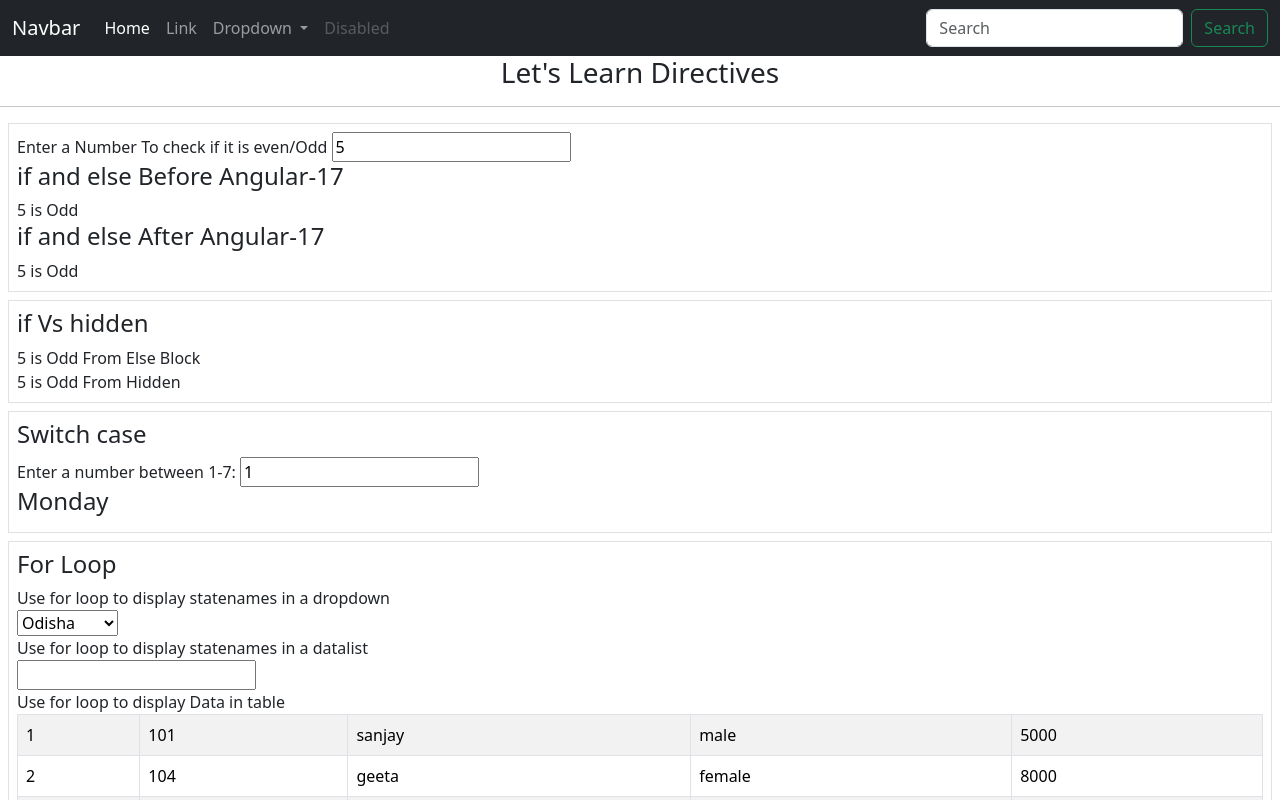
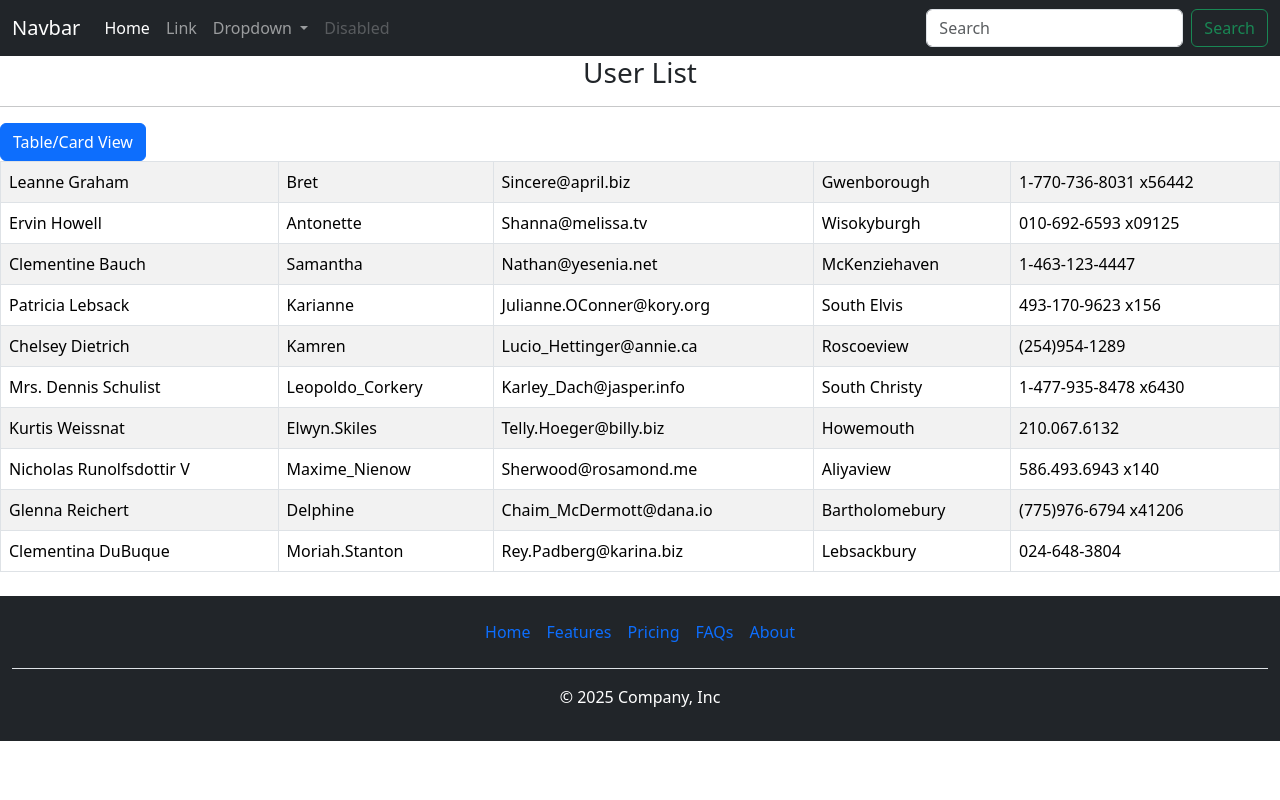
Before and after one commit to sanjaysamantra1/angular_project_may_2025, an Angular app: page / in a window 1280 px wide. Shown: the top 800 px of the page. Built offline with nearby package versions, Linux system fonts and the light colour scheme.

Commit message:
directives

```diff
--- a/src/app/components/body/body.component.html
+++ b/src/app/components/body/body.component.html
@@ -1,4 +1,5 @@
 <div class="body">
-    <!-- <app-databinding></app-databinding> -->
-     <app-directives></app-directives>
+  <!-- <app-databinding></app-databinding> -->
+  <!-- <app-directives></app-directives> -->
+  <app-users></app-users>
 </div>
--- a/src/app/components/body/body.component.ts
+++ b/src/app/components/body/body.component.ts
@@ -1,12 +1,14 @@
 import { Component, ViewEncapsulation } from '@angular/core';
 import { DatabindingComponent } from '../databinding/databinding.component';
 import { DirectivesComponent } from '../directives/directives.component';
+import { UsersComponent } from '../users/users.component';
 
 @Component({
   selector: 'app-body',
   imports: [
     // DatabindingComponent,
-    DirectivesComponent
+    // DirectivesComponent
+    UsersComponent
   ],
   templateUrl: './body.component.html',
   styleUrl: './body.component.css',
--- a/src/app/components/directives/directives.component.html
+++ b/src/app/components/directives/directives.component.html
@@ -68,6 +68,19 @@
 
   <div>Use for loop to display Data in table</div>
   <table class="table table-bordered table-striped">
+    <thead>
+      <tr>
+        <th>Index</th>
+        <th>eId</th>
+        <th>Name</th>
+        <th>Gender</th>
+        <th>Salary</th>
+        <th>is First?</th>
+        <th>is Last?</th>
+        <th>is Even?</th>
+        <th>is Odd?</th>
+      </tr>
+    </thead>
     <tbody>
       @for(emp of employees;track $index){
         <tr>
@@ -76,6 +89,10 @@
           <td>{{emp.name}}</td>
           <td>{{emp.gender}}</td>
           <td>{{emp.sal}}</td>
+          <td>{{$first}}</td>
+          <td>{{$last}}</td>
+          <td>{{$even}}</td>
+          <td>{{$odd}}</td>
         </tr>
       }
     </tbody>
--- /dev/null
+++ b/src/app/components/users/users.component.html
@@ -0,0 +1,39 @@
+<h3 class="text-center">User List</h3>
+<hr>
+<button class="btn btn-primary" (click)="flag=!flag">Table/Card View</button>
+
+@if(flag){
+<table class="table table-bordered table-striped">
+  <tbody>
+    @for(user of user_list;track $index){
+    <tr>
+      <td>{{user.name}}</td>
+      <td>{{user.username}}</td>
+      <td>{{user.email}}</td>
+      <td>{{user.address.city}}</td>
+      <td>{{user.phone}}</td>
+    </tr>
+    }
+  </tbody>
+</table>
+}@else {
+<div class="container">
+  <div class="row">
+    @for(user of user_list;track $index){
+    <div class="col-sm-3">
+      <div class="card text-center">
+        <img src="https://toppng.com/uploads/preview/icons-logos-emojis-user-icon-png-transparent-11563566676e32kbvynug.png" class="card-img-top" alt="...">
+        <div class="card-body">
+          <h5 class="card-title">{{user.name}}</h5>
+          <p class="card-text">{{user.username}}</p>
+          <p class="card-text">{{user.email}}</p>
+          <p class="card-text">{{user.address.city}}</p>
+          <p class="card-text">{{user.phone}}</p>
+          <a href="#" class="btn btn-primary">Details</a>
+        </div>
+      </div>
+    </div>
+    }
+  </div>
+</div>
+}
--- /dev/null
+++ b/src/app/components/users/users.component.ts
@@ -0,0 +1,244 @@
+import { Component } from '@angular/core';
+
+@Component({
+  selector: 'app-users',
+  imports: [],
+  templateUrl: './users.component.html',
+  styleUrl: './users.component.css'
+})
+export class UsersComponent {
+  flag:boolean = true;
+
+  user_list = [
+    {
+      "id": 1,
+      "name": "Leanne Graham",
+      "username": "Bret",
+      "email": "Sincere@april.biz",
+      "address": {
+        "street": "Kulas Light",
+        "suite": "Apt. 556",
+        "city": "Gwenborough",
+        "zipcode": "92998-3874",
+        "geo": {
+          "lat": "-37.3159",
+          "lng": "81.1496"
+        }
+      },
+      "phone": "1-770-736-8031 x56442",
+      "website": "hildegard.org",
+      "company": {
+        "name": "Romaguera-Crona",
+        "catchPhrase": "Multi-layered client-server neural-net",
+        "bs": "harness real-time e-markets"
+      }
+    },
+    {
+      "id": 2,
+      "name": "Ervin Howell",
+      "username": "Antonette",
+      "email": "Shanna@melissa.tv",
+      "address": {
+        "street": "Victor Plains",
+        "suite": "Suite 879",
+        "city": "Wisokyburgh",
+        "zipcode": "90566-7771",
+        "geo": {
+          "lat": "-43.9509",
+          "lng": "-34.4618"
+        }
+      },
+      "phone": "010-692-6593 x09125",
+      "website": "anastasia.net",
+      "company": {
+        "name": "Deckow-Crist",
+        "catchPhrase": "Proactive didactic contingency",
+        "bs": "synergize scalable supply-chains"
+      }
+    },
+    {
+      "id": 3,
+      "name": "Clementine Bauch",
+      "username": "Samantha",
+      "email": "Nathan@yesenia.net",
+      "address": {
+        "street": "Douglas Extension",
+        "suite": "Suite 847",
+        "city": "McKenziehaven",
+        "zipcode": "59590-4157",
+        "geo": {
+          "lat": "-68.6102",
+          "lng": "-47.0653"
+        }
+      },
+      "phone": "1-463-123-4447",
+      "website": "ramiro.info",
+      "company": {
+        "name": "Romaguera-Jacobson",
+        "catchPhrase": "Face to face bifurcated interface",
+        "bs": "e-enable strategic applications"
+      }
+    },
+    {
+      "id": 4,
+      "name": "Patricia Lebsack",
+      "username": "Karianne",
+      "email": "Julianne.OConner@kory.org",
+      "address": {
+        "street": "Hoeger Mall",
+        "suite": "Apt. 692",
+        "city": "South Elvis",
+        "zipcode": "53919-4257",
+        "geo": {
+          "lat": "29.4572",
+          "lng": "-164.2990"
+        }
+      },
+      "phone": "493-170-9623 x156",
+      "website": "kale.biz",
+      "company": {
+        "name": "Robel-Corkery",
+        "catchPhrase": "Multi-tiered zero tolerance productivity",
+        "bs": "transition cutting-edge web services"
+      }
+    },
+    {
+      "id": 5,
+      "name": "Chelsey Dietrich",
+      "username": "Kamren",
+      "email": "Lucio_Hettinger@annie.ca",
+      "address": {
+        "street": "Skiles Walks",
+        "suite": "Suite 351",
+        "city": "Roscoeview",
+        "zipcode": "33263",
+        "geo": {
+          "lat": "-31.8129",
+          "lng": "62.5342"
+        }
+      },
+      "phone": "(254)954-1289",
+      "website": "demarco.info",
+      "company": {
+        "name": "Keebler LLC",
+        "catchPhrase": "User-centric fault-tolerant solution",
+        "bs": "revolutionize end-to-end systems"
+      }
+    },
+    {
+      "id": 6,
+      "name": "Mrs. Dennis Schulist",
+      "username": "Leopoldo_Corkery",
+      "email": "Karley_Dach@jasper.info",
+      "address": {
+        "street": "Norberto Crossing",
+        "suite": "Apt. 950",
+        "city": "South Christy",
+        "zipcode": "23505-1337",
+        "geo": {
+          "lat": "-71.4197",
+          "lng": "71.7478"
+        }
+      },
+      "phone": "1-477-935-8478 x6430",
+      "website": "ola.org",
+      "company": {
+        "name": "Considine-Lockman",
+        "catchPhrase": "Synchronised bottom-line interface",
+        "bs": "e-enable innovative applications"
+      }
+    },
+    {
+      "id": 7,
+      "name": "Kurtis Weissnat",
+      "username": "Elwyn.Skiles",
+      "email": "Telly.Hoeger@billy.biz",
+      "address": {
+        "street": "Rex Trail",
+        "suite": "Suite 280",
+        "city": "Howemouth",
+        "zipcode": "58804-1099",
+        "geo": {
+          "lat": "24.8918",
+          "lng": "21.8984"
+        }
+      },
+      "phone": "210.067.6132",
+      "website": "elvis.io",
+      "company": {
+        "name": "Johns Group",
+        "catchPhrase": "Configurable multimedia task-force",
+        "bs": "generate enterprise e-tailers"
+      }
+    },
+    {
+      "id": 8,
+      "name": "Nicholas Runolfsdottir V",
+      "username": "Maxime_Nienow",
+      "email": "Sherwood@rosamond.me",
+      "address": {
+        "street": "Ellsworth Summit",
+        "suite": "Suite 729",
+        "city": "Aliyaview",
+        "zipcode": "45169",
+        "geo": {
+          "lat": "-14.3990",
+          "lng": "-120.7677"
+        }
+      },
+      "phone": "586.493.6943 x140",
+      "website": "jacynthe.com",
+      "company": {
+        "name": "Abernathy Group",
+        "catchPhrase": "Implemented secondary concept",
+        "bs": "e-enable extensible e-tailers"
+      }
+    },
+    {
+      "id": 9,
+      "name": "Glenna Reichert",
+      "username": "Delphine",
+      "email": "Chaim_McDermott@dana.io",
+      "address": {
+        "street": "Dayna Park",
+        "suite": "Suite 449",
+        "city": "Bartholomebury",
+        "zipcode": "76495-3109",
+        "geo": {
+          "lat": "24.6463",
+          "lng": "-168.8889"
+        }
+      },
+      "phone": "(775)976-6794 x41206",
+      "website": "conrad.com",
+      "company": {
+        "name": "Yost and Sons",
+        "catchPhrase": "Switchable contextually-based project",
+        "bs": "aggregate real-time technologies"
+      }
+    },
+    {
+      "id": 10,
+      "name": "Clementina DuBuque",
+      "username": "Moriah.Stanton",
+      "email": "Rey.Padberg@karina.biz",
+      "address": {
+        "street": "Kattie Turnpike",
+        "suite": "Suite 198",
+        "city": "Lebsackbury",
+        "zipcode": "31428-2261",
+        "geo": {
+          "lat": "-38.2386",
+          "lng": "57.2232"
+        }
+      },
+      "phone": "024-648-3804",
+      "website": "ambrose.net",
+      "company": {
+        "name": "Hoeger LLC",
+        "catchPhrase": "Centralized empowering task-force",
+        "bs": "target end-to-end models"
+      }
+    }
+  ]
+}
```
Also changed, not shown: src/app/components/users/users.component.css (added), 1 other file (tests, documents, lock files or other folders).
